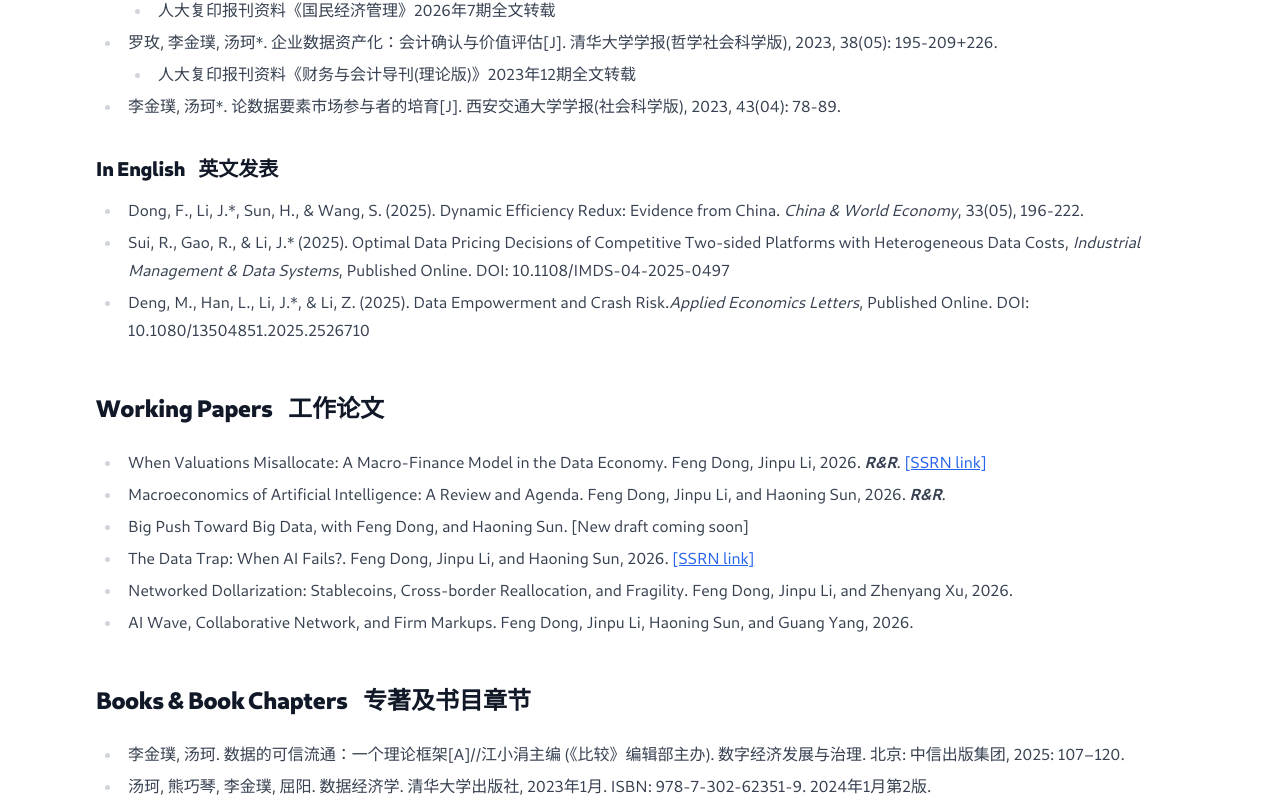
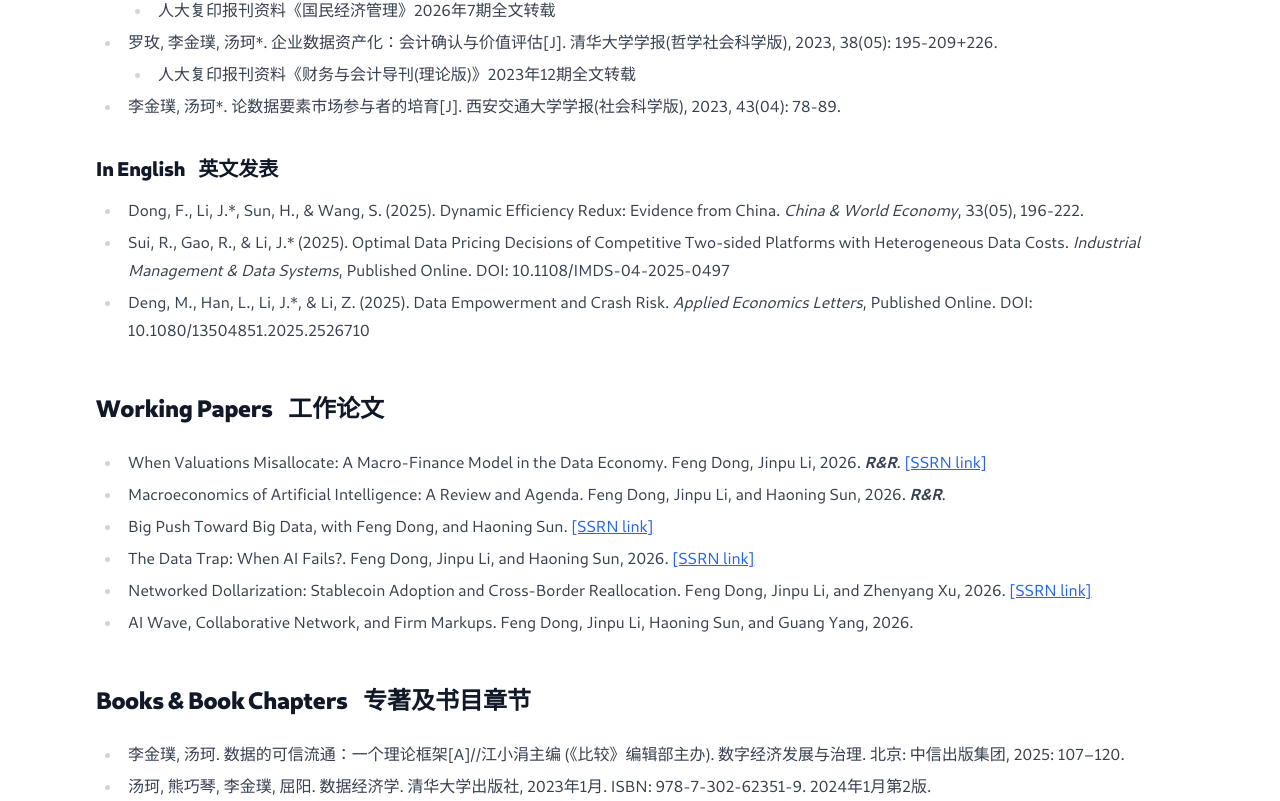
Before and after one commit to lijinpu/lijinpu.github.io, a Next.js app: page /research in a window 1280 px wide. Shown: the part 400-1201 px from the top of the page. Built offline with nearby package versions, Linux system fonts and the light colour scheme.

Commit message:
auto update

```diff
--- a/pages/cv.tsx
+++ b/pages/cv.tsx
@@ -87,7 +87,7 @@ export default function CV({ lastUpdateISO }: InferGetStaticPropsType<typeof get
               Dong, F., Li, J.*, Sun, H., & Wang, S. (2025). Dynamic Efficiency Redux: Evidence from China. <i>China & World Economy</i>, 33(05), 196-222.
             </li>
             <li>
-              Sui, R., Gao, R., & Li, J.* (2025). Optimal Data Pricing Decisions of Competitive Two-sided Platforms with Heterogeneous Data Costs, <i>Industrial Management & Data Systems</i>, Published Online. DOI: 10.1108/IMDS-04-2025-0497
+              Sui, R., Gao, R., & Li, J.* (2025). Optimal Data Pricing Decisions of Competitive Two-sided Platforms with Heterogeneous Data Costs. <i>Industrial Management & Data Systems</i>, Published Online. DOI: 10.1108/IMDS-04-2025-0497
             </li>
             <li>
               Deng, M., Han, L., Li, J.*, & Li, Z. (2025). Data Empowerment and Crash Risk. <i>Applied Economics Letters</i>, Published Online. DOI: 10.1080/13504851.2025.2526710
@@ -97,17 +97,41 @@ export default function CV({ lastUpdateISO }: InferGetStaticPropsType<typeof get
           <h2>Working Papers &nbsp;&nbsp; 工作论文</h2>
           <ul>
         <li>
-              When Valuations Misallocate: A Macro-Finance Model in the Data Economy. Feng Dong, Jinpu Li, 2026. <b><i>R&R</i></b>.
+        When Valuations Misallocate: A Macro-Finance Model in the Data Economy. Feng Dong, Jinpu Li, 2026. <b><i>R&R</i></b>. <a
+  href="https://papers.ssrn.com/sol3/papers.cfm?abstract_id=4790765"
+  target="_blank"
+  rel="noopener noreferrer"
+>
+  [SSRN link]
+</a>
     </li>
     <li>
         Macroeconomics of Artificial Intelligence: A Review and Agenda. Feng Dong, Jinpu Li, and Haoning Sun, 2026. <b><i>R&R</i></b>.
     </li>
     <li>
-              Big Push Toward Big Data, with Feng Dong, and Haoning Sun. [New draft coming soon]
+        Big Push Toward Big Data, with Feng Dong, and Haoning Sun. <a
+  href="https://papers.ssrn.com/sol3/papers.cfm?abstract_id=7352938"
+  target="_blank"
+  rel="noopener noreferrer"
+>
+  [SSRN link]
+</a>
     </li>
-            <li>The Data Trap: When AI Fails?. Feng Dong, Jinpu Li, and Haoning Sun, 2026.
+    <li>The Data Trap: When AI Fails?. Feng Dong, Jinpu Li, and Haoning Sun, 2026. <a href="https://papers.ssrn.com/sol3/papers.cfm?abstract_id=6259958"
+    target="_blank"
+    rel="noopener noreferrer"
+>
+  [SSRN link]
+</a>
     </li>
-            <li>Networked Dollarization: Stablecoins, Cross-border Reallocation, and Fragility. Feng Dong, Jinpu Li, and Zhenyang Xu, 2026.
+    <li>
+        Networked Dollarization: Stablecoin Adoption and Cross-Border Reallocation. Feng Dong, Jinpu Li, and Zhenyang Xu, 2026. <a
+  href="https://papers.ssrn.com/sol3/papers.cfm?abstract_id=7352963"
+  target="_blank"
+  rel="noopener noreferrer"
+>
+  [SSRN link]
+</a>
     </li>
     <li>
         AI Wave, Collaborative Network, and Firm Markups. Feng Dong, Jinpu Li, Haoning Sun, and Guang Yang, 2026.
--- a/pages/research.tsx
+++ b/pages/research.tsx
@@ -45,11 +45,10 @@ export default function Research() {
                     Dong, F., Li, J.*, Sun, H., & Wang, S. (2025). Dynamic Efficiency Redux: Evidence from China. <i>China & World Economy</i>, 33(05), 196-222.
                 </li>
                  <li>
-                Sui, R., Gao, R., & Li, J.* (2025). Optimal Data Pricing Decisions of Competitive Two-sided Platforms with Heterogeneous Data Costs, <i>Industrial Management & Data Systems</i>, Published Online. DOI: 10.1108/IMDS-04-2025-0497
+                Sui, R., Gao, R., & Li, J.* (2025). Optimal Data Pricing Decisions of Competitive Two-sided Platforms with Heterogeneous Data Costs. <i>Industrial Management & Data Systems</i>, Published Online. DOI: 10.1108/IMDS-04-2025-0497
             </li>
             <li>
-              Deng, M., Han, L., Li, J.*, & Li, Z. (2025). Data Empowerment and Crash Risk.
-              <i>Applied Economics Letters</i>, Published Online. DOI: 10.1080/13504851.2025.2526710
+              Deng, M., Han, L., Li, J.*, & Li, Z. (2025). Data Empowerment and Crash Risk. <i>Applied Economics Letters</i>, Published Online. DOI: 10.1080/13504851.2025.2526710
             </li>
             </ul>
 
@@ -69,7 +68,13 @@ export default function Research() {
         Macroeconomics of Artificial Intelligence: A Review and Agenda. Feng Dong, Jinpu Li, and Haoning Sun, 2026. <b><i>R&R</i></b>.
     </li>
     <li>
-        Big Push Toward Big Data, with Feng Dong, and Haoning Sun. [New draft coming soon]
+        Big Push Toward Big Data, with Feng Dong, and Haoning Sun. <a
+  href="https://papers.ssrn.com/sol3/papers.cfm?abstract_id=7352938"
+  target="_blank"
+  rel="noopener noreferrer"
+>
+  [SSRN link]
+</a>
     </li>
     <li>The Data Trap: When AI Fails?. Feng Dong, Jinpu Li, and Haoning Sun, 2026. <a href="https://papers.ssrn.com/sol3/papers.cfm?abstract_id=6259958"
     target="_blank"
@@ -79,7 +84,13 @@ export default function Research() {
 </a>
     </li>
     <li>
-        Networked Dollarization: Stablecoins, Cross-border Reallocation, and Fragility. Feng Dong, Jinpu Li, and Zhenyang Xu, 2026.
+        Networked Dollarization: Stablecoin Adoption and Cross-Border Reallocation. Feng Dong, Jinpu Li, and Zhenyang Xu, 2026. <a
+  href="https://papers.ssrn.com/sol3/papers.cfm?abstract_id=7352963"
+  target="_blank"
+  rel="noopener noreferrer"
+>
+  [SSRN link]
+</a>
     </li>
     <li>
         AI Wave, Collaborative Network, and Firm Markups. Feng Dong, Jinpu Li, Haoning Sun, and Guang Yang, 2026.
```
Lines whose indentation alone changed are shown as unchanged.
